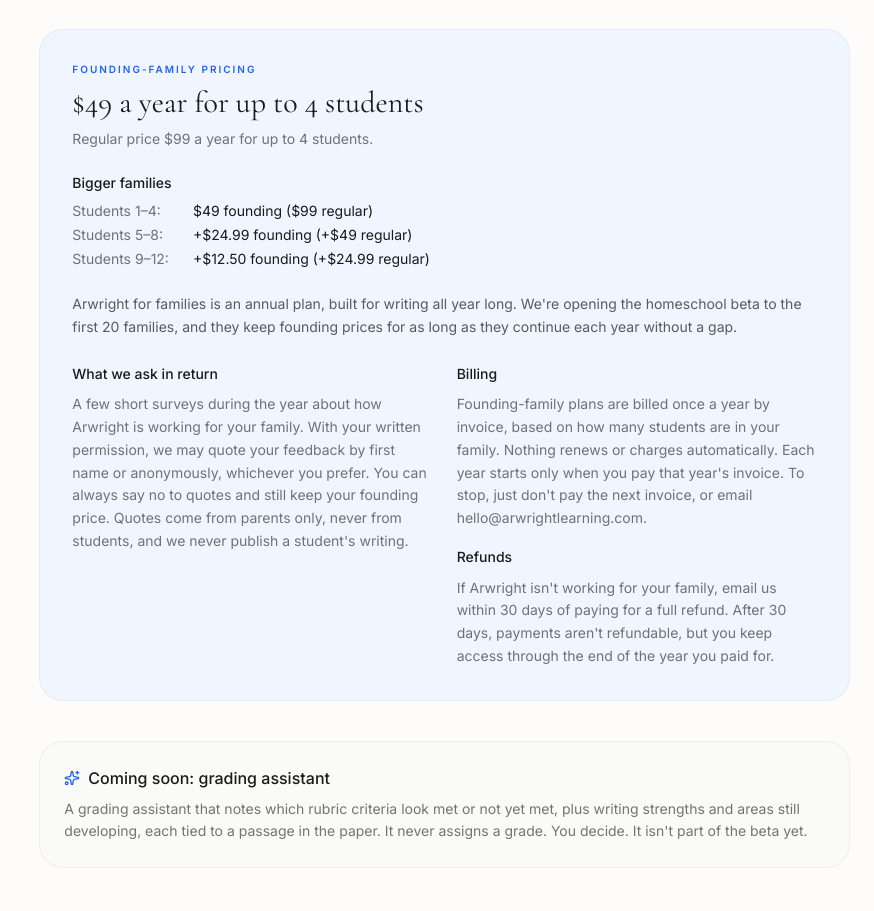
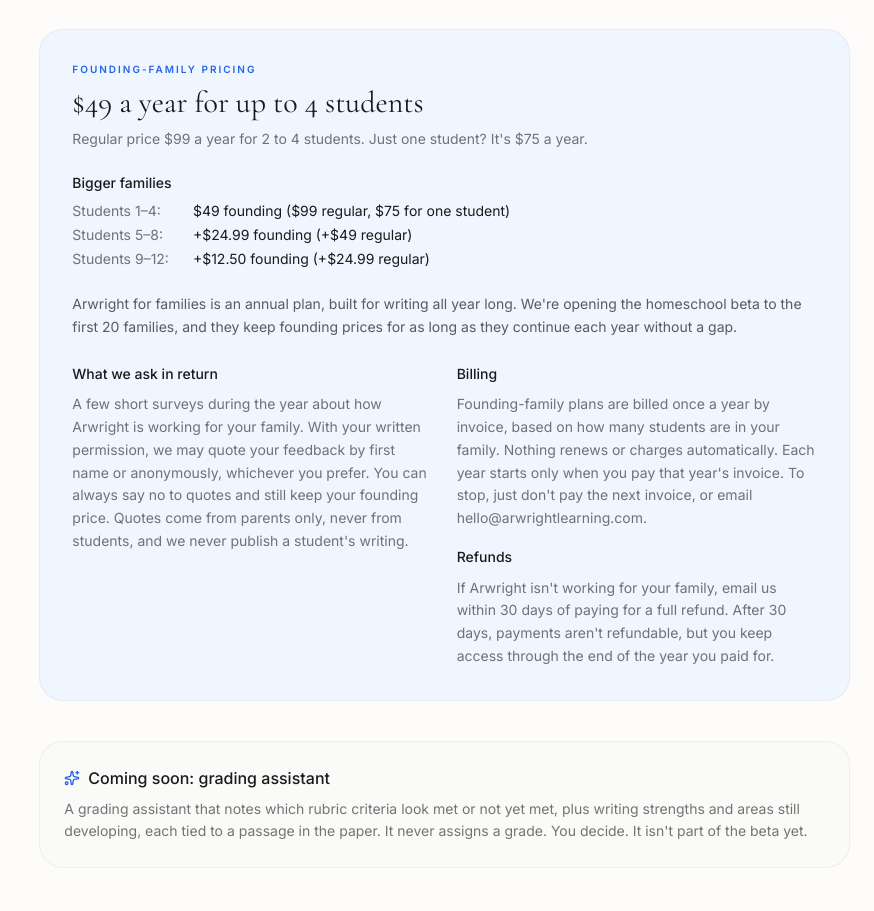
Before and after one commit to Watch1Do1/Arwright-Placeholder, a React (Vite) app: page / in a window 1280 px wide. Shown: the part 2700-3611 px from the top of the page, without its empty margins (406-1280 px from the left). Built offline with nearby package versions, Linux system fonts and the light colour scheme.

Commit message:
Homeschool pricing: single-student regular price $75/yr

```diff
--- a/src/components/Homeschool.tsx
+++ b/src/components/Homeschool.tsx
@@ -82,14 +82,14 @@ export default function Homeschool() {
             <p className="font-serif text-3xl text-ink">
               $49 a year for up to 4 students
             </p>
-            <p className="text-sm text-ink/60">Regular price $99 a year for up to 4 students.</p>
+            <p className="text-sm text-ink/60">Regular price $99 a year for 2 to 4 students. Just one student? It's $75 a year.</p>
           </div>
 
           <div className="space-y-2 text-sm text-ink/70">
             <h4 className="font-medium text-ink">Bigger families</h4>
             <dl className="grid grid-cols-[auto_1fr] gap-x-6 gap-y-1 max-w-md">
               {[
-                ['Students 1–4', '$49 founding ($99 regular)'],
+                ['Students 1–4', '$49 founding ($99 regular, $75 for one student)'],
                 ['Students 5–8', '+$24.99 founding (+$49 regular)'],
                 ['Students 9–12', '+$12.50 founding (+$24.99 regular)'],
               ].map(([who, price]) => (
```
